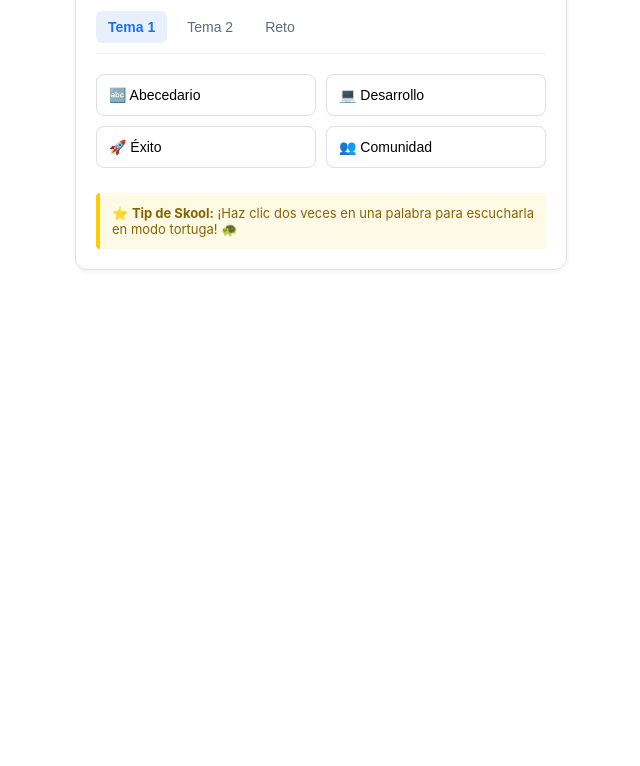
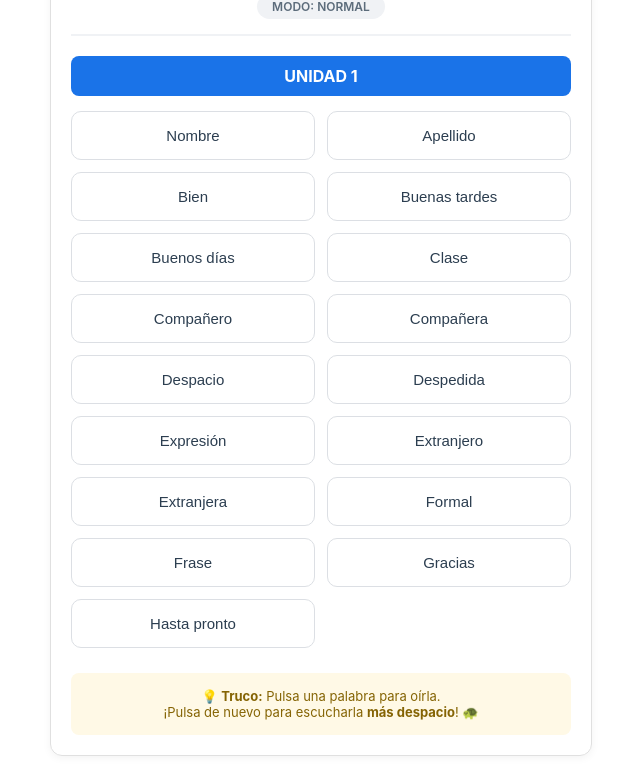
Before and after one commit to luissotoperona/Mi-pronunciador, a plain HTML site: page index.html in a window 1280 px wide. Shown: the part 73-839 px from the top of the page, without its empty margins (319-959 px from the left). Before the commit the page ends 800 px from the top, so only its background shows below. Drawn offline with Linux system fonts and the light colour scheme.

Commit message:
index.html

```diff
--- a/index.html
+++ b/index.html
@@ -3,89 +3,78 @@
 <head>
     <meta charset="UTF-8">
     <meta name="viewport" content="width=device-width, initial-scale=1.0">
-    <title>Pronunciador Pro - Skool Edition</title>
+    <title>Pro-Speaker - Unidad 1</title>
     <style>
-        /* Estilo minimalista tipo Skool */
         body { font-family: -apple-system, BlinkMacSystemFont, "Segoe UI", Roboto, sans-serif; background-color: #ffffff; margin: 0; padding: 10px; display: flex; justify-content: center; }
-        .app-card { width: 100%; max-width: 450px; border: 1px solid #e0e0e0; border-radius: 12px; padding: 20px; box-shadow: 0 2px 4px rgba(0,0,0,0.05); }
+        .app-card { width: 100%; max-width: 500px; border: 1px solid #e0e0e0; border-radius: 12px; padding: 20px; box-shadow: 0 2px 8px rgba(0,0,0,0.05); }
 
-        .header { text-align: center; margin-bottom: 20px; }
-        .status-pill { display: inline-block; padding: 4px 12px; border-radius: 50px; font-size: 12px; font-weight: 600; background: #f0f2f5; color: #5c6c7b; margin-bottom: 10px; }
+        .header { text-align: center; margin-bottom: 20px; border-bottom: 2px solid #f0f2f5; padding-bottom: 15px; }
+        h1 { color: #1a73e8; font-size: 22px; margin: 0; }
+        .status-pill { display: inline-block; padding: 5px 15px; border-radius: 50px; font-size: 12px; font-weight: 600; background: #f0f2f5; color: #5c6c7b; margin-top: 10px; transition: 0.3s; }
 
-        /* Pestañas compactas */
-        .tabs { display: flex; gap: 8px; margin-bottom: 20px; border-bottom: 1px solid #eee; padding-bottom: 10px; overflow-x: auto; }
-        .tab { background: none; border: none; padding: 8px 12px; cursor: pointer; font-size: 14px; color: #5c6c7b; border-radius: 6px; }
-        .tab.active { background: #e8f0fe; color: #1a73e8; font-weight: bold; }
+        .unidad-titulo { background: #1a73e8; color: white; padding: 10px; border-radius: 8px; font-weight: bold; margin-bottom: 15px; text-align: center; }
 
-        .content { display: none; }
-        .content.active { display: block; }
+        /* Cuadrícula de vocabulario */
+        .word-grid { display: grid; grid-template-columns: 1fr 1fr; gap: 12px; }
+        .word-btn {
+            background: #ffffff;
+            border: 1px solid #dcdfe4;
+            padding: 15px;
+            border-radius: 10px;
+            cursor: pointer;
+            text-align: center;
+            font-size: 15px;
+            font-weight: 500;
+            color: #2c3e50;
+            transition: all 0.2s;
+        }
+        .word-btn:hover { border-color: #1a73e8; background: #f8fbff; transform: translateY(-1px); }
+        .word-btn:active { background: #e8f0fe; transform: translateY(0); }
 
-        /* Botones de palabras */
-        .word-grid { display: grid; grid-template-columns: 1fr 1fr; gap: 10px; }
-        .word-btn { background: #ffffff; border: 1px solid #dcdfe4; padding: 12px; border-radius: 8px; cursor: pointer; text-align: left; font-size: 14px; transition: 0.2s; }
-        .word-btn:hover { border-color: #1a73e8; background: #f8f9fa; }
-        .word-btn:active { background: #e8f0fe; }
-
-        /* Recordatorio de puntos */
-        .points-alert { margin-top: 25px; padding: 12px; background: #fff9e6; border-left: 4px solid #ffcc00; border-radius: 4px; font-size: 13px; color: #856404; }
+        .footer-tip { margin-top: 25px; padding: 15px; background: #fff9e6; border-radius: 8px; font-size: 13px; color: #856404; text-align: center; }
     </style>
 </head>
 <body>
 
 <div class="app-card">
     <div class="header">
+        <h1>🗣️ Practicador de Voz</h1>
         <div id="status" class="status-pill">MODO: NORMAL</div>
     </div>
 
-    <div class="tabs">
-        <button class="tab active" onclick="switchTab(event, 't1')">Tema 1</button>
-        <button class="tab" onclick="switchTab(event, 't2')">Tema 2</button>
-        <button class="tab" onclick="switchTab(event, 't3')">Reto</button>
+    <div class="unidad-titulo">UNIDAD 1</div>
+
+    <div class="word-grid">
+        <button class="word-btn" onclick="speak('Nombre')">Nombre</button>
+        <button class="word-btn" onclick="speak('Apellido')">Apellido</button>
+        <button class="word-btn" onclick="speak('Bien')">Bien</button>
+        <button class="word-btn" onclick="speak('Buenas tardes')">Buenas tardes</button>
+        <button class="word-btn" onclick="speak('Buenos días')">Buenos días</button>
+        <button class="word-btn" onclick="speak('Clase')">Clase</button>
+        <button class="word-btn" onclick="speak('Compañero')">Compañero</button>
+        <button class="word-btn" onclick="speak('Compañera')">Compañera</button>
+        <button class="word-btn" onclick="speak('Despacio')">Despacio</button>
+        <button class="word-btn" onclick="speak('Despedida')">Despedida</button>
+        <button class="word-btn" onclick="speak('Expresión')">Expresión</button>
+        <button class="word-btn" onclick="speak('Extranjero')">Extranjero</button>
+        <button class="word-btn" onclick="speak('Extranjera')">Extranjera</button>
+        <button class="word-btn" onclick="speak('Formal')">Formal</button>
+        <button class="word-btn" onclick="speak('Frase')">Frase</button>
+        <button class="word-btn" onclick="speak('Gracias')">Gracias</button>
+        <button class="word-btn" onclick="speak('Hasta pronto')">Hasta pronto</button>
     </div>
 
-    <!-- TEMA 1 -->
-    <div id="t1" class="content active">
-        <div class="word-grid">
-            <button class="word-btn" onclick="speak('Abecedario')">🔤 Abecedario</button>
-            <button class="word-btn" onclick="speak('Desarrollo')">💻 Desarrollo</button>
-            <button class="word-btn" onclick="speak('Éxito')">🚀 Éxito</button>
-            <button class="word-btn" onclick="speak('Comunidad')">👥 Comunidad</button>
-        </div>
-    </div>
-
-    <!-- TEMA 2 -->
-    <div id="t2" class="content">
-        <div class="word-grid">
-            <button class="word-btn" onclick="speak('Esfuerzo')">💪 Esfuerzo</button>
-            <button class="word-btn" onclick="speak('Práctica')">🎯 Práctica</button>
-        </div>
-    </div>
-
-    <!-- PESTAÑA RETO (Para fomentar la interacción en Skool) -->
-    <div id="t3" class="content">
-        <p style="font-size:14px; color:#444;">Escucha esta palabra secreta y escríbela en los comentarios de Skool para ganar puntos:</p>
-        <button class="word-btn" style="width:100%; text-align:center; border:2px dashed #1a73e8;" onclick="speak('Supercalifragilisticoespialidoso')">🔊 Oír palabra secreta</button>
-    </div>
-
-    <div class="points-alert">
-        ⭐ <strong>Tip de Skool:</strong> ¡Haz clic dos veces en una palabra para escucharla en modo tortuga! 🐢
+    <div class="footer-tip">
+        💡 <strong>Truco:</strong> Pulsa una palabra para oírla. <br>¡Pulsa de nuevo para escucharla <strong>más despacio</strong>! 🐢
     </div>
 </div>
 
 <script>
     let lastWord = "";
 
-    function switchTab(evt, tabName) {
-        let contents = document.getElementsByClassName("content");
-        for (let i = 0; i < contents.length; i++) contents[i].classList.remove("active");
-        let tabs = document.getElementsByClassName("tab");
-        for (let i = 0; i < tabs.length; i++) tabs[i].classList.remove("active");
-        document.getElementById(tabName).classList.add("active");
-        evt.currentTarget.classList.add("active");
-    }
-
     function speak(text) {
         window.speechSynthesis.cancel();
+
         setTimeout(() => {
             const msg = new SpeechSynthesisUtterance();
             msg.text = text;
@@ -93,13 +82,13 @@
             const status = document.getElementById('status');
 
             if (lastWord === text) {
-                msg.rate = 0.4;
+                msg.rate = 0.4; // Modo tortuga
                 status.innerText = "MODO: LENTO 🐢";
                 status.style.background = "#fff3e0";
                 status.style.color = "#ef6c00";
-                lastWord = "";
+                lastWord = ""; // Resetea para que la próxima sea normal
             } else {
-                msg.rate = 1.0;
+                msg.rate = 1.0; // Modo normal
                 status.innerText = "MODO: NORMAL";
                 status.style.background = "#f0f2f5";
                 status.style.color = "#5c6c7b";
```
